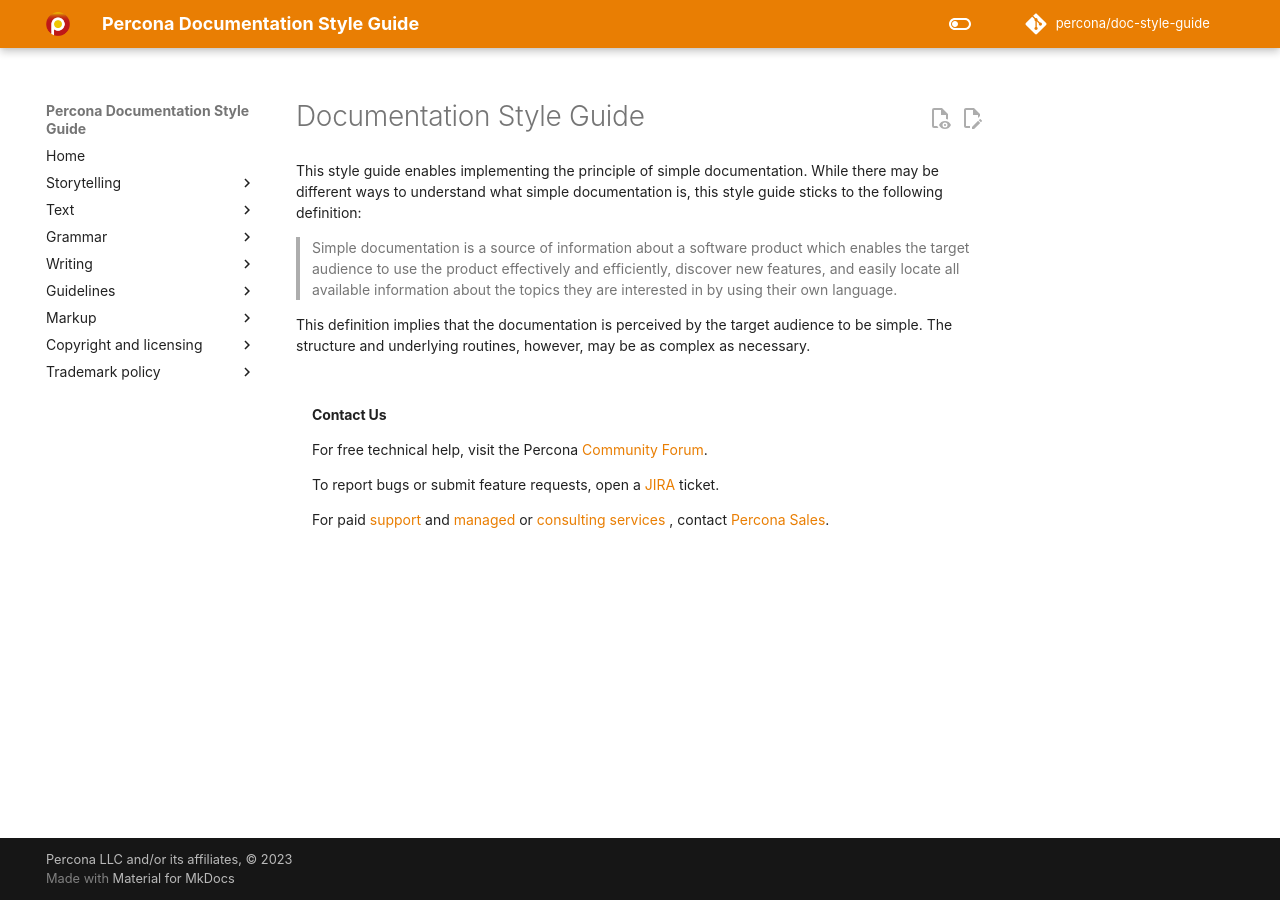
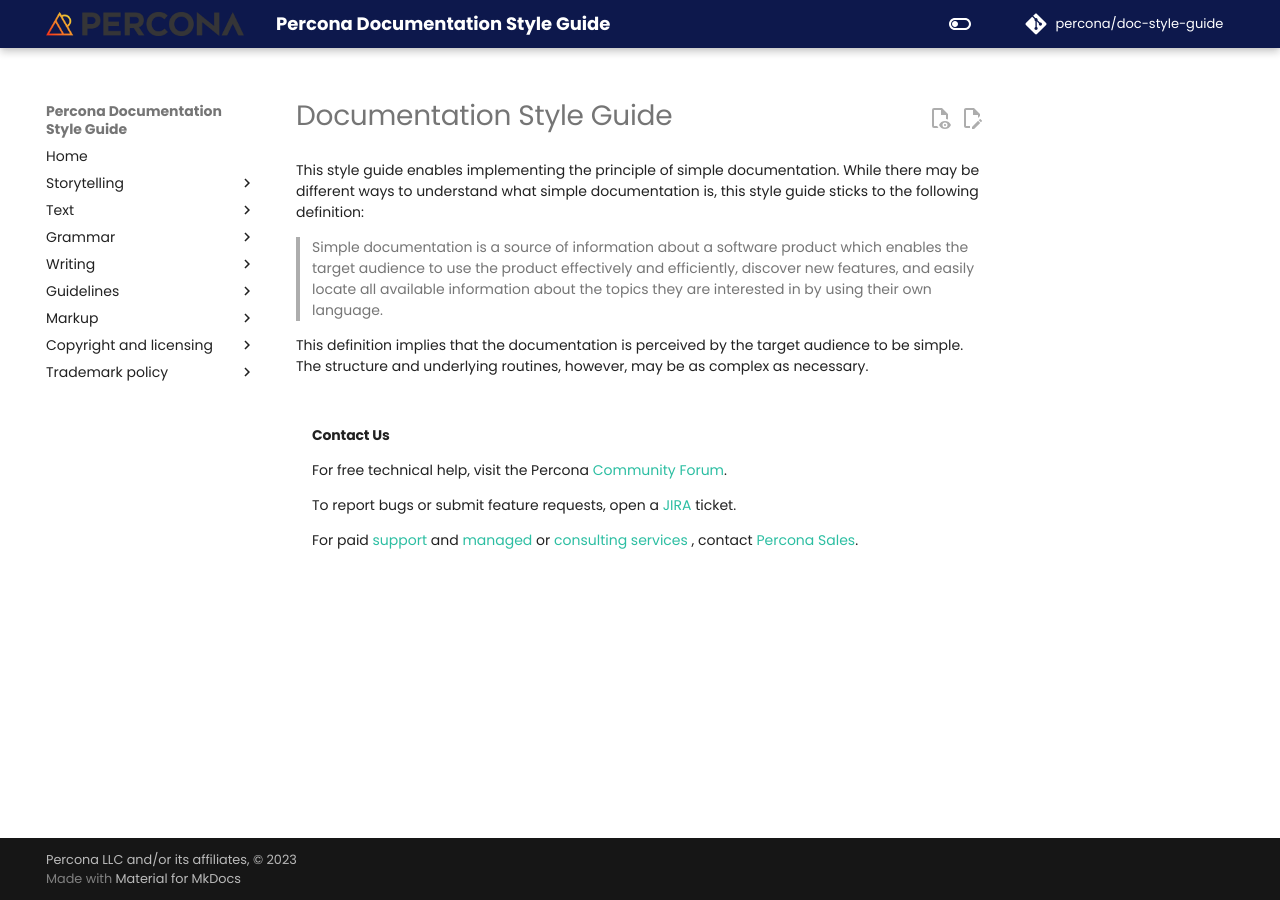
Before and after one commit to percona/doc-style-guide, an MkDocs documentation site: the page built from docs/index.md, in a window 1280 px wide. Built offline with MkDocs 1.6.1 and Material for MkDocs 9.7.7, drawn with Linux system fonts in a browser that asks for light colours; nearby versions of some CDN libraries; some web fonts are replaced; comment, search, counter and statistics services are not loaded.

Commit message:
DOCS-66 Update style guide
	modified:   docs/_images/percona-favicon.ico
	modified:   docs/css/percona.css
	modified:   mkdocs.yml

```diff
--- a/docs/css/percona.css
+++ b/docs/css/percona.css
@@ -1,20 +1,25 @@
 [data-md-color-scheme="percona-light"] {
-  --md-primary-fg-color:        #e97e03;
-  --md-primary-fg-color--light: #ECB7B7;
-  --md-default-fg-color--lightest: #eba926;
-  --md-primary-fg-color--dark:  #90030C;
-  --md-typeset-a-color: var(--md-primary-fg-color);
+  --md-primary-fg-color:        #0d184c;
+  --md-primary-fg-color--light: #3e4875;
+  --md-default-fg-color--lightest: #9096b0;
+  --md-primary-fg-color--dark:  #080e2e;
+  --md-typeset-a-color: #2cbea2;
 }
 [data-md-color-scheme="slate"] {
-    --md-primary-fg-color:        #e97e03;
+    --md-primary-fg-color:         #0d184c;
     /*
-    --md-primary-fg-color--light: #ECB7B7;
-    --md-primary-fg-color--dark:  #90030C;
+    --md-primary-fg-color--light: #3e4875;
+    --md-primary-fg-color--dark:  #080e2e;
     */
+    --md-typeset-a-color: #2cbea2;
     --md-hue: 210; /* [0, 360] */
   }
 ul li p {
 	margin: 0;
+}
+
+.md-clipboard {
+  color: #2cbea2;
 }
 
 .md-typeset {
@@ -23,8 +28,9 @@ ul li p {
 }
 
 .md-typeset h1 {
-  color: var(--md-default-fg-color--light);
+color: var(--md-default-fg-color--light);
 font-size: 2em;
+font-weight:400;
 line-height: 1.3;
 margin: 0 0 0.9em;
 }
--- a/mkdocs.yml
+++ b/mkdocs.yml
@@ -14,11 +14,11 @@ use_directory_urls: false
 # Theme setup
 theme:
   name: material
-  logo: _images/percona-logo.png
+  logo: _images/Percona_Logo_Color.png
   favicon: _images/percona-favicon.ico
   custom_dir: _resource/overrides/
   font:
-    text: Chivo, Colfax, Franziska
+    text: Poppins
   palette:
 
     # Light mode
```
Also changed, not shown: docs/_images/Percona_Logo_Color.png, docs/_images/percona-favicon.ico.
